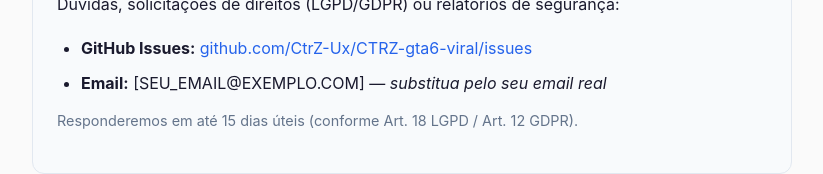
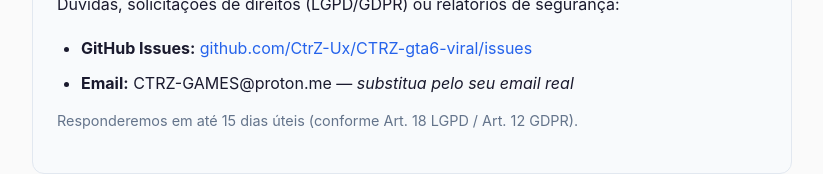
Before and after one commit to CtrZ-Ux/CTRZ-gta6-viral, a plain HTML site: page terms-of-service.html in a window 1280 px wide. Shown: the part 3931-4105 px from the top of the page, without its empty margins (228-1051 px from the left). Drawn offline with Linux system fonts and the light colour scheme.

Commit message:
Update contact email in terms of service

```diff
--- a/terms-of-service.html
+++ b/terms-of-service.html
@@ -171,7 +171,7 @@
         <p>Dúvidas, solicitações de direitos (LGPD/GDPR) ou relatórios de segurança:</p>
         <ul style="margin: 12px 0 0 24px;">
             <li><strong>GitHub Issues:</strong> <a href="https://github.com/CtrZ-Ux/CTRZ-gta6-viral/issues" target="_blank" rel="noopener">github.com/CtrZ-Ux/CTRZ-gta6-viral/issues</a></li>
-            <li><strong>Email:</strong> [SEU_EMAIL@EXEMPLO.COM] — <em>substitua pelo seu email real</em></li>
+            <li><strong>Email:</strong> CTRZ-GAMES@proton.me — <em>substitua pelo seu email real</em></li>
         </ul>
         <p style="margin-top: 12px; font-size: 0.9rem; color: #64748b;">Responderemos em até 15 dias úteis (conforme Art. 18 LGPD / Art. 12 GDPR).</p>
     </div>
```
